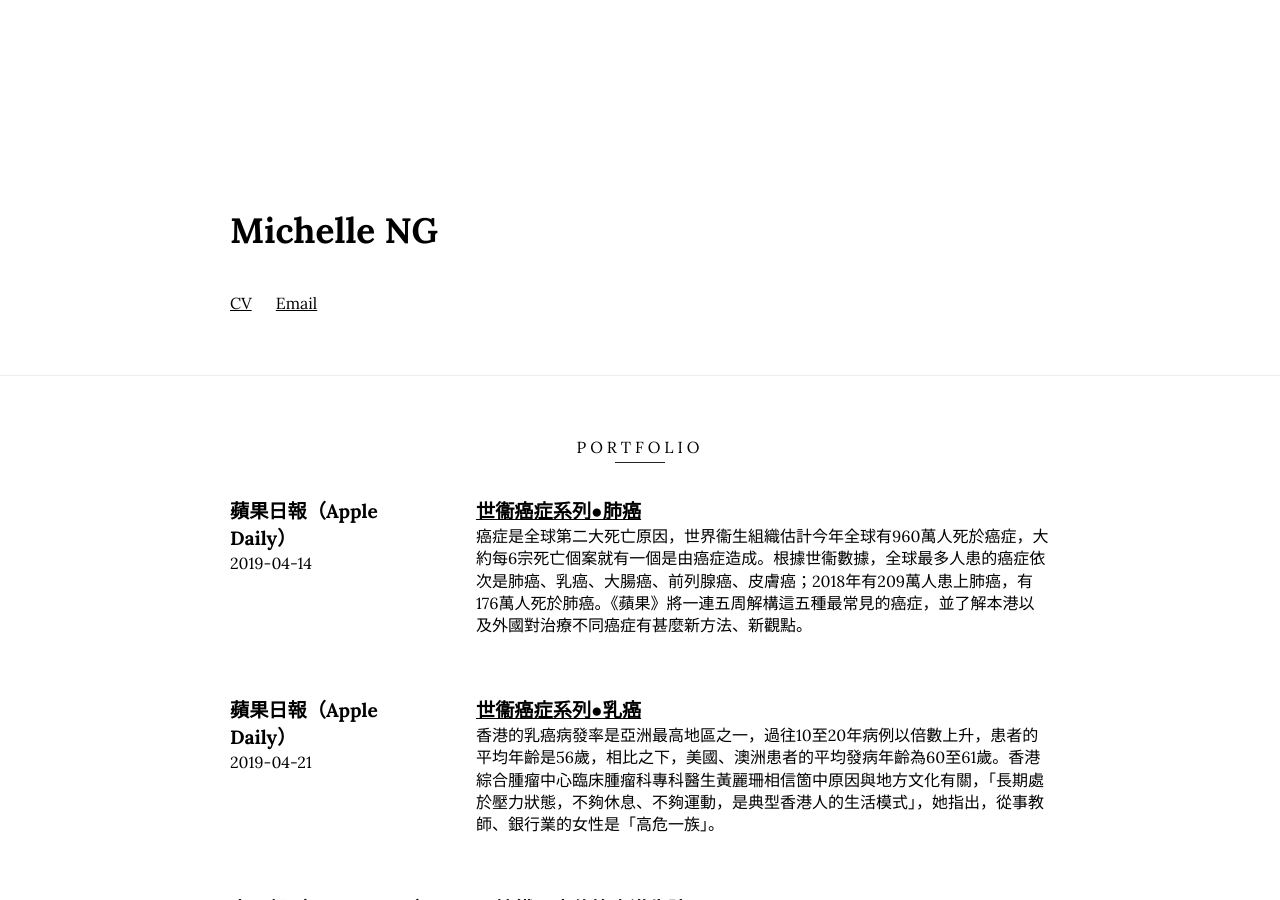
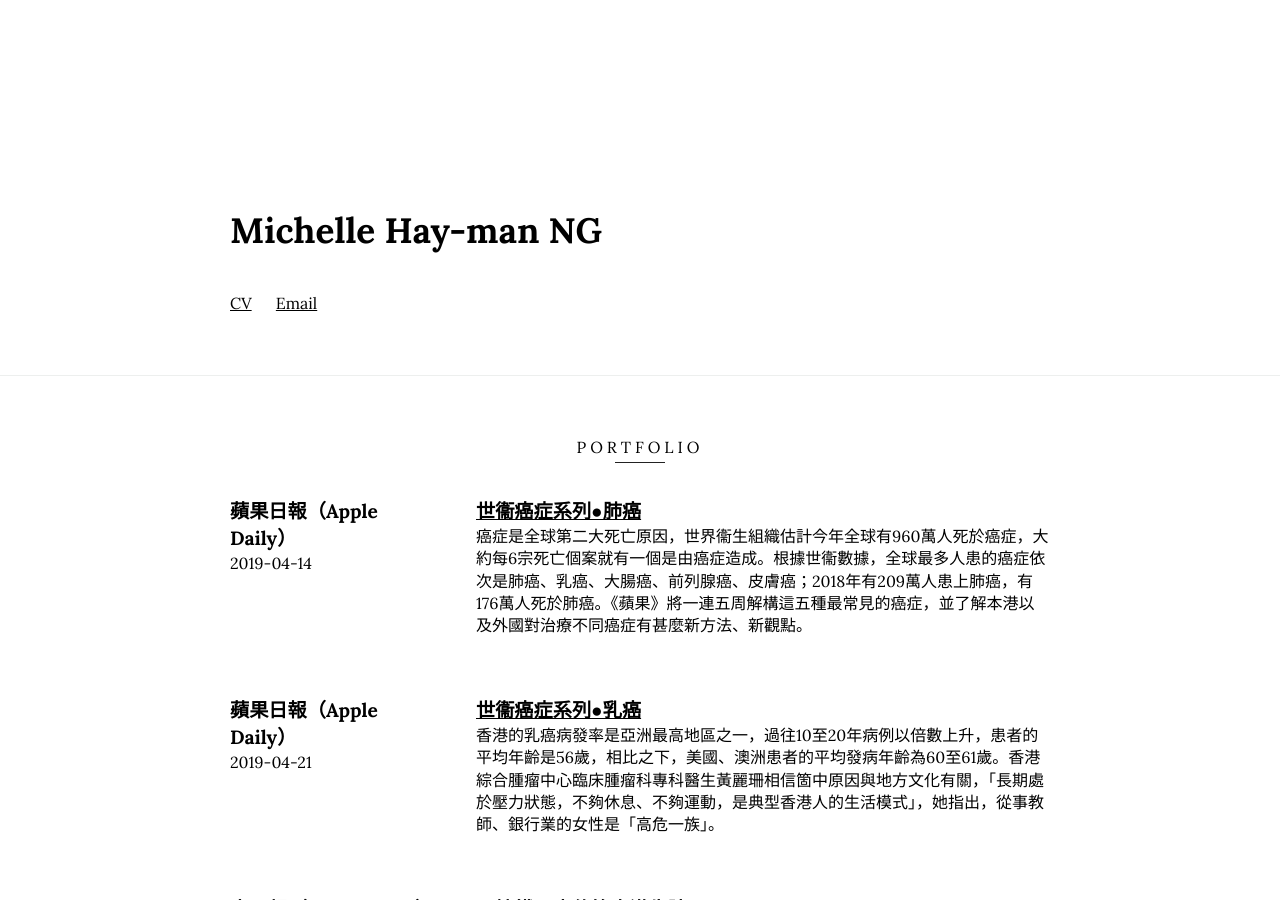
Before and after one commit to nghayman/nghayman.github.io, a Jekyll site: the page built from index.html, in a window 1280 px wide and 900 px high. Built offline with Jekyll 4.4.1, drawn with Linux system fonts in a browser that asks for light colours.

Commit message:
Update _config.yml

```diff
--- a/_config.yml
+++ b/_config.yml
@@ -6,7 +6,7 @@ email: michelle.hmng@gmail.com
 description: Michelle Ng's Portfolio
 baseurl: ""
 url: ""
-name: Michelle NG
+name: Michelle Hay-man NG
 job: professional writer specialized in transcreation, researcher, gender equality advocate
 location: Hong Kong, London
 languages: Cantonese, Chinese and English
```
